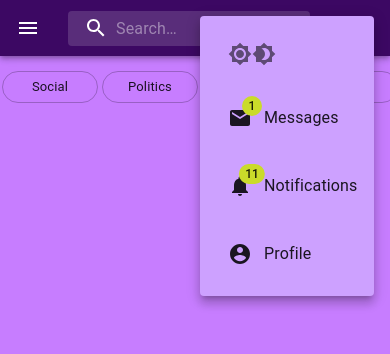
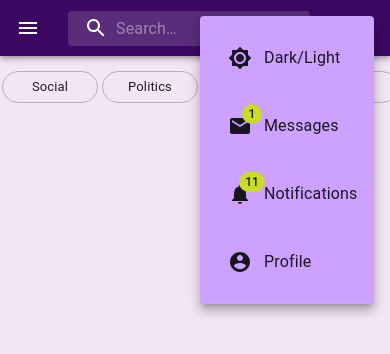
Before and after one commit to Hypermona/opinionkings, a React (Create React App) app: page / in a window 390 px wide. Both pictures are taken after a click on the button 350 px from the left and 28 px from the top of the page. Shown: the top 354 px of the page. Built offline with nearby package versions, Linux system fonts and the light colour scheme.

Commit message:
Fix: moble darkmode

```diff
--- a/src/Components/Category/category.css
+++ b/src/Components/Category/category.css
@@ -13,6 +13,7 @@
     flex-direction: row;
     margin: 5px auto;
     overflow: scroll;
+    cursor: pointer;
   }
   .chip {
     margin: 5px 2px;
--- a/src/Components/Header/Header.jsx
+++ b/src/Components/Header/Header.jsx
@@ -137,11 +137,11 @@ export default function Header() {
       open={isMobileMenuOpen}
       onClose={handleMobileMenuClose}
     >
-      <MenuItem>
-        <IconButton>
-          <Brightness7Icon />
-          <Brightness4Icon />
+      <MenuItem onClick={() => dispatch(setTheme(!preferedTheme))}>
+        <IconButton color="inherit">
+          {preferedTheme ? <Brightness7Icon /> : <Brightness4Icon />}
         </IconButton>
+        <p>Dark/Light</p>
       </MenuItem>
       <MenuItem>
         <IconButton aria-label="show 4 new mails" color="inherit">
--- a/src/Custom/Customization.jsx
+++ b/src/Custom/Customization.jsx
@@ -11,7 +11,7 @@ export default function Customization({ children }) {
   const theme = createMuiTheme({
     palette: {
       background: {
-        default: finalTheme ? "#1C1124" : "#C77DFF",
+        default: finalTheme ? "#1C1124" : "#f3e5f5",
         paper: finalTheme ? "#321F40" : "#CDA1FF",
       },
       type: finalTheme ? "dark" : "light",
```
